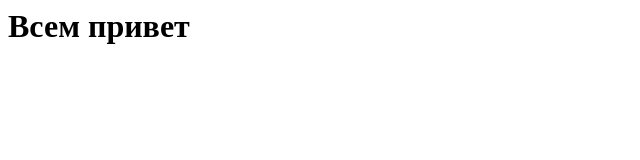
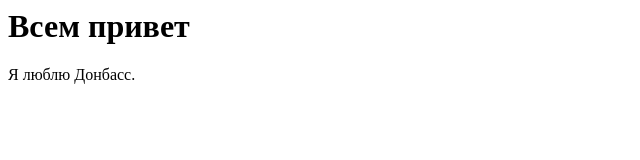
Before and after one commit to mbavyka16/my-name-and-nationality, a plain HTML site: page index.html in a window 1280 px wide. Shown: the whole page, without its empty margins (0-640 px from the left). Drawn offline with Linux system fonts and the light colour scheme.

Commit message:
Добавлен абзац "Я люблю Донбасс" index.html

```diff
--- a/index.html
+++ b/index.html
@@ -7,5 +7,6 @@
 	</head>
 	<body>
 		<h1>Всем привет</h1>
+		<p>Я люблю Донбасс.</p>
 	</body>
 </html>
```
